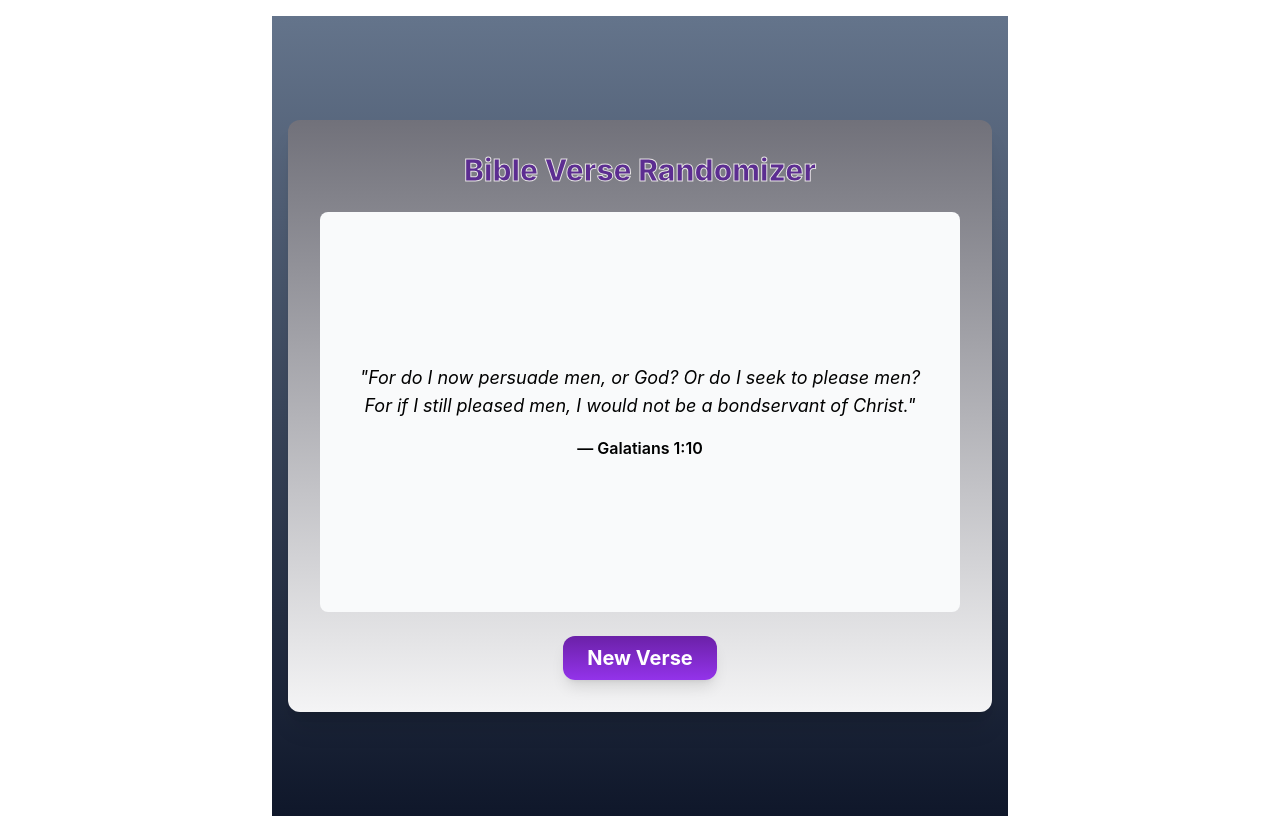
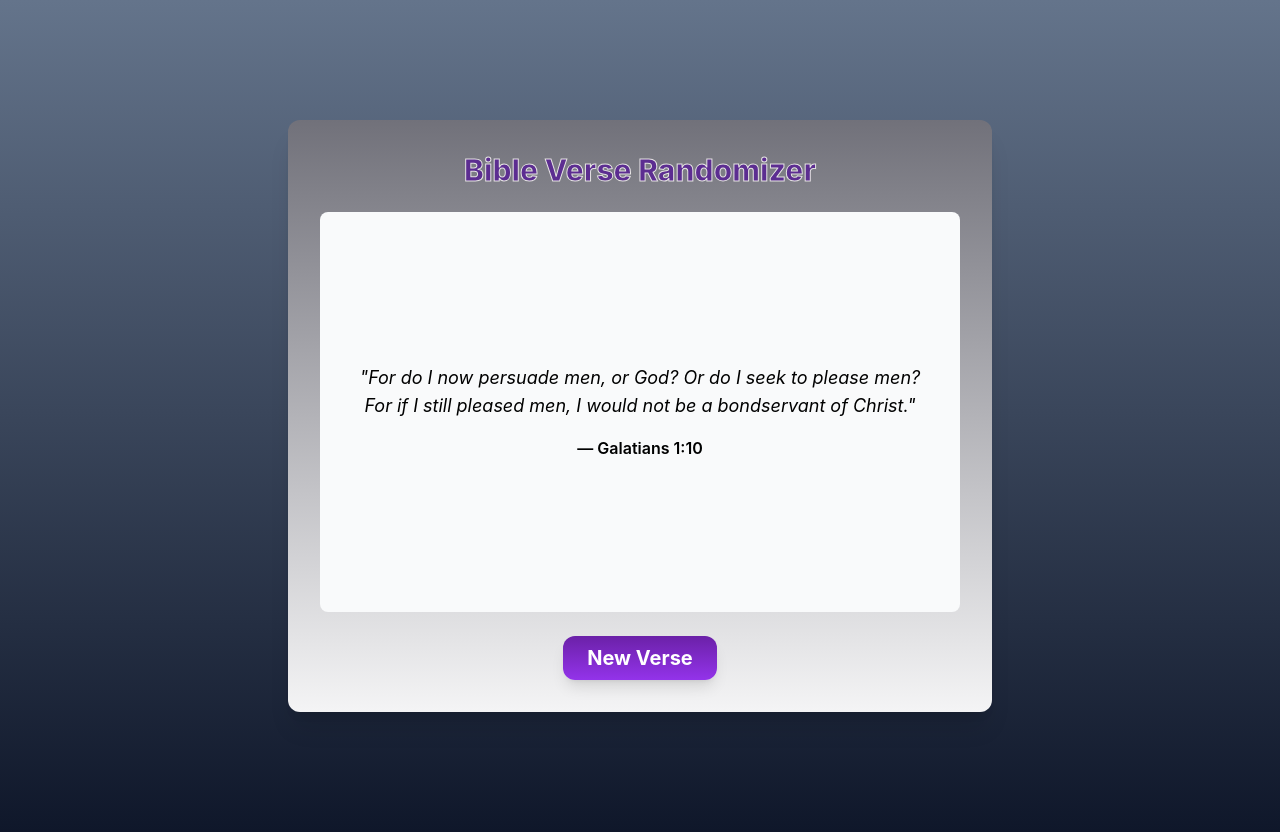
Before and after one commit to ProdiCole777/bible-verse-randomizer, a React (Vite) app: page / in a window 1280 px wide. Built offline with nearby package versions, Linux system fonts and the light colour scheme.

Commit message:
Fix gradient to cover entire page background

```diff
--- a/src/App.tsx
+++ b/src/App.tsx
@@ -24,7 +24,7 @@
   console.log("App component rendering");
 
   return (
-    <div className="min-h-screen bg-gradient-to-t from-slate-900 to-slate-500 flex items-center justify-center p-4">
+    <div className="min-h-screen flex items-center justify-center p-4">
       <VerseCard verses={verses} />
     </div>
   );
--- a/src/index.css
+++ b/src/index.css
@@ -8,6 +8,7 @@
   padding: 0;
   font-family: -apple-system, BlinkMacSystemFont, 'Segoe UI', 'Roboto', sans-serif;
   min-height: 100vh;
+  background: linear-gradient(to top, #0f172a, #64748b); /* slate-900 to slate-500 */
 }
 
 #root {
```
